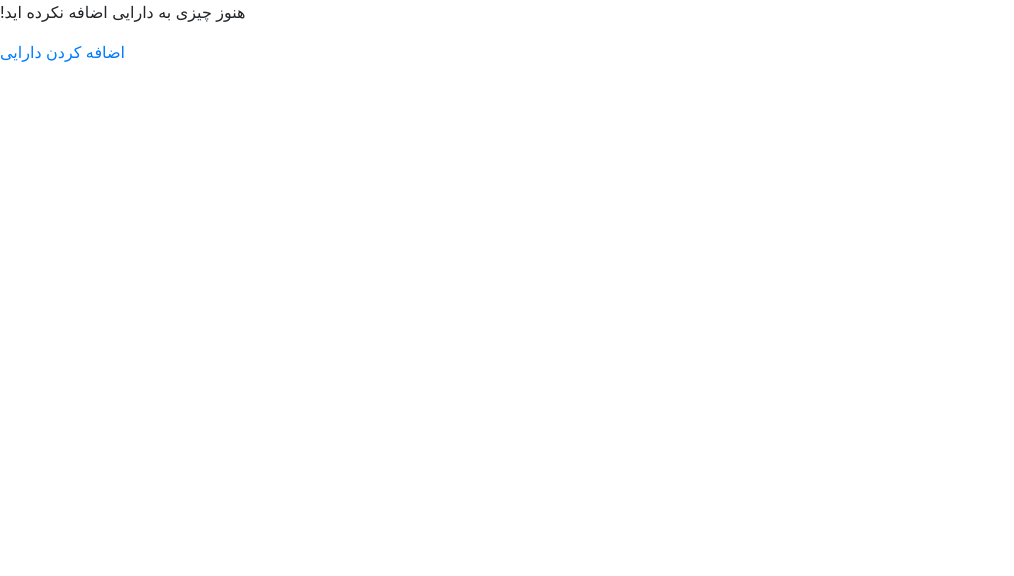
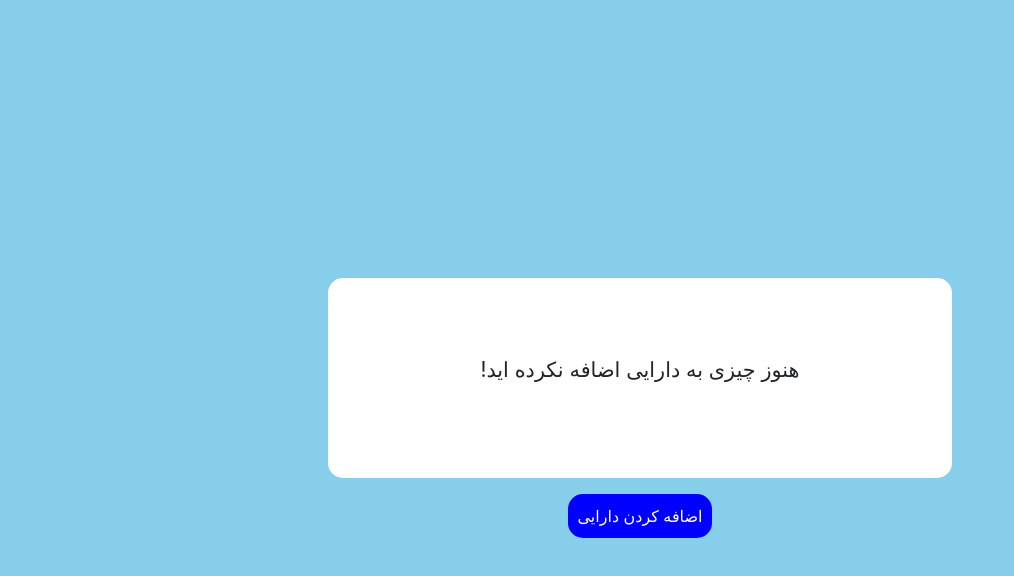
Before and after one commit to MHMighani/chortkeh-client, a React (Create React App) app in the folder client/: page / in a window 1280 px wide. Shown: the top 576 px of the page, without its empty margins (0-1014 px from the left). Built offline with nearby package versions, Linux system fonts and the light colour scheme; no server answers.

Commit message:
inventory page style improved

```diff
--- a/client/src/components/Inventory.jsx
+++ b/client/src/components/Inventory.jsx
@@ -15,19 +15,17 @@ class Inventory extends Component {
 		if (!inventoryList.length) {
 			return <NoInventoryWarning />;
 		} else {
-			return (
-				<div className="container mt-5">
-					<Table />
-				</div>
-			);
+			return <Table />;
 		}
 	};
 
 	render() {
 		return (
-			<div>
-				{this.renderContent()}
-				<Link to={process.env.PUBLIC_URL + '/addInventory'}>اضافه کردن دارایی</Link>
+			<div id="inventory-page">
+					{this.renderContent()}
+					<Link id="addInventoryLink" to={process.env.PUBLIC_URL + '/addInventory'}>
+						اضافه کردن دارایی
+					</Link>
 			</div>
 		);
 	}
--- a/client/src/components/table/Table.jsx
+++ b/client/src/components/table/Table.jsx
@@ -5,12 +5,12 @@ import AllInventoryValue from '../AllInventoryValue'
 
 const Table = () => {
     return(
-        <table className="table table-striped border">
+        <table className="table table-striped table-borderless">
             <TableHead />
             <TableBody />
             <tbody>
                 <tr>
-                    <td>ارزش کل دارایی : {AllInventoryValue()}</td>
+                    <td id="all-value" colSpan="2" >ارزش کل دارایی : {AllInventoryValue()}</td>
                 </tr>
             </tbody>
         </table>
--- a/client/src/components/table/TableBody.jsx
+++ b/client/src/components/table/TableBody.jsx
@@ -11,11 +11,11 @@ const TableBody = props => {
 
 		return (
 			<tr key={index}>
-				<td>
+				{/* <td>
 					<button className="btn btn-danger" onClick={() => deleteFromInventory(subSource)}>
 						Delete
 					</button>
-				</td>
+				</td> */}
 				<td>{numberWithCommas(parseInt(amount) * inventoryTodayValue)}</td>
 				<td>{numberWithCommas(inventoryTodayValue)}</td>
 				<td>{numberWithCommas(amount)}</td>
--- a/client/src/components/table/TableHead.jsx
+++ b/client/src/components/table/TableHead.jsx
@@ -4,7 +4,7 @@ const TableHead = props => {
 	const tableHead = (
 		<thead>
 			<tr>
-				<th></th>
+				{/* <th></th> */}
 				<th scope="col">قیمت کل</th>
 				<th scope="col">قیمت روز</th>
 				<th scope="col">تعداد</th>
--- a/client/src/stylesheets/style.css
+++ b/client/src/stylesheets/style.css
@@ -164,4 +164,82 @@ select, input {
   text-align: center;
   color: red;
 }
+
+#no-inventory-warning {
+  display: -webkit-box;
+  display: -ms-flexbox;
+  display: flex;
+  -webkit-box-pack: center;
+      -ms-flex-pack: center;
+          justify-content: center;
+  -webkit-box-align: center;
+      -ms-flex-align: center;
+          align-items: center;
+  width: 90%;
+  height: 25vh;
+  background-color: white;
+  padding: 10px;
+  border-radius: 15px;
+  margin: 1rem;
+  font-size: 1.3rem;
+}
+
+@media (min-width: 900px) {
+  #no-inventory-warning {
+    width: 50%;
+  }
+}
+
+#inventory-page {
+  display: -webkit-box;
+  display: -ms-flexbox;
+  display: flex;
+  -webkit-box-orient: vertical;
+  -webkit-box-direction: normal;
+      -ms-flex-flow: column wrap;
+          flex-flow: column wrap;
+  -ms-flex-pack: distribute;
+      justify-content: space-around;
+  -webkit-box-align: center;
+      -ms-flex-align: center;
+          align-items: center;
+  -webkit-box-pack: center;
+      -ms-flex-pack: center;
+          justify-content: center;
+  height: 100vh;
+  padding: 1rem;
+  background-color: #87CEEB;
+}
+
+#inventory-page table {
+  background-color: white;
+  border-radius: 15px;
+}
+
+#inventory-page table td, #inventory-page table th {
+  text-align: center;
+}
+
+#inventory-page table #all-value {
+  text-align: left;
+  padding-left: 2rem;
+}
+
+@media (min-width: 900px) {
+  #inventory-page table {
+    width: 75%;
+  }
+}
+
+#inventory-page #addInventoryLink {
+  background-color: blue;
+  color: white;
+  padding: 10px;
+  border-radius: 15px;
+}
+
+#inventory-page #addInventoryLink:hover {
+  text-decoration: none;
+  background-color: darkblue;
+}
 /*# sourceMappingURL=style.css.map */
--- a/client/src/stylesheets/style.scss
+++ b/client/src/stylesheets/style.scss
@@ -1,11 +1,14 @@
 $form-page-background-color:#000080;
 $form-background-color:white;
+$inventory-background-color:#87CEEB;
 $border-radius:15px;
 $button-border-radius:15px;
 $form-section-border: 1px solid lightgray;
 $button-padding:2px;
 $button-font-size:1.5rem;
 $section-padding:15px;
+$inventory-page-padding:10px;
+$no-inventory-background-color:white;
 
 //mixins
 @mixin flex-center {
@@ -144,3 +147,56 @@ select,input{
 	text-align: center;
 	color: red;
 }
+
+#no-inventory-warning{
+	@include flex-center;
+	width: 90%;
+	height: 25vh;
+	background-color: $no-inventory-background-color;
+	padding: $inventory-page-padding;
+	border-radius: $border-radius;
+	margin: 1rem;
+	font-size: 1.3rem;
+
+	@include for-desktop-up{
+		width: 50%;
+	}
+}
+
+#inventory-page{
+	@include flex-column;
+	justify-content: center;
+	height: 100vh;
+	padding:1rem;
+	background-color: $inventory-background-color;
+
+	table{
+		background-color: white;
+		border-radius: $border-radius;
+
+		td,th{
+			text-align: center;
+		}
+
+		#all-value{
+			text-align: left;
+			padding-left:2rem;
+		}
+
+		@include for-desktop-up{
+			width: 75%;
+		}
+	}
+
+	#addInventoryLink{
+		background-color: blue;
+		color: white;
+		padding: $inventory-page-padding;
+		border-radius: $button-border-radius;
+
+		&:hover{
+			text-decoration: none;
+			background-color: darkblue;
+		}
+	}
+}
```
Also changed, not shown: 2 other files (tests, documents, lock files or other folders).
